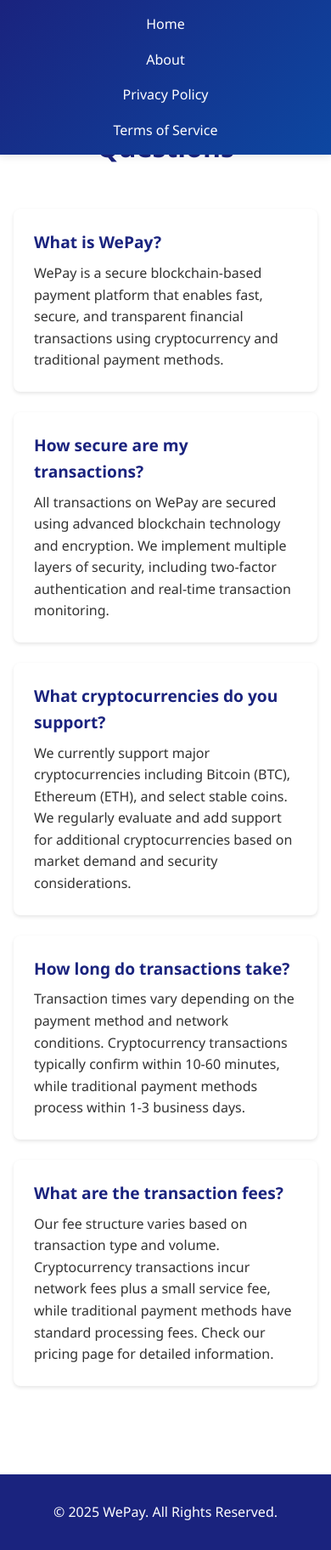
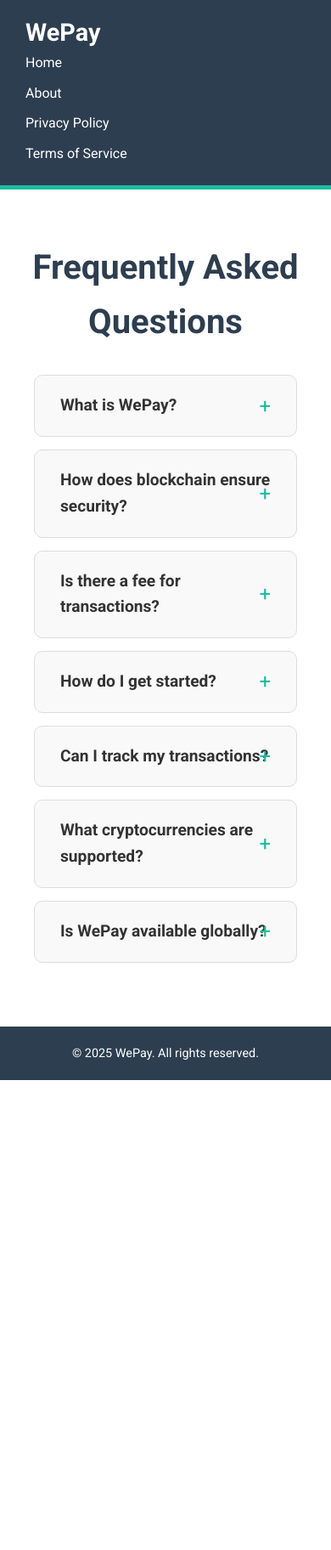
Before and after one commit to Priyank-0401/WePay, a PHP site: page /faq.html in a window 390 px wide. Shown: the whole page at 85% size. After the commit the page ends 1271 px from the top, so only its background shows below. Run offline with PHP 8.4, Linux system fonts and the light colour scheme.

Commit message:
Add files via upload

```diff
--- a/css/faq.css
+++ b/css/faq.css
@@ -1,111 +1,173 @@
-/* Reset and base styles */
+/* Global Styles */
 * {
     margin: 0;
     padding: 0;
     box-sizing: border-box;
   }
 
+  html, body {
+    height: 100%;
+    font-family: 'Roboto', sans-serif;
+    background-color: #f4f7fc;
+    color: #333;
+    line-height: 1.6;
+  }
+
+  /* Flexbox Layout for Sticky Footer */
   body {
-    font-family: 'Segoe UI', system-ui, -apple-system, sans-serif;
-    line-height: 1.6;
+    display: flex;
+    flex-direction: column;
+  }
+
+  main {
+    flex: 1; /* Ensures main content grows to fill the available space */
+    display: flex;
+    flex-direction: column;
+    align-items: center;
+    justify-content: flex-start;
+  }
+
+  /* Navbar */
+  .header {
+    background-color: #2d3e50;
+    padding: 15px 30px;
+  }
+
+  .navbar {
+    display: flex;
+    justify-content: space-between;
+    align-items: center;
+  }
+
+  .logo a {
+    font-size: 1.8rem;
+    font-weight: 700;
+    color: #fff;
+    text-decoration: none;
+  }
+
+  .nav-links {
+    list-style: none;
+    display: flex;
+  }
+
+  .nav-links li {
+    margin-left: 25px;
+  }
+
+  .nav-links a {
+    font-size: 1rem;
+    color: #ffffff;
+    text-decoration: none;
+    transition: color 0.3s ease;
+  }
+
+  .nav-links a:hover,
+  .nav-links a.active {
+    color: #1abc9c;
+  }
+
+  /* FAQ Section */
+  .faq-section {
+    text-align: center;
+    padding: 60px 20px;
+    background-color: #ffffff;
+    border-top: 5px solid #1abc9c;
+  }
+
+  .faq-section h1 {
+    font-size: 2.5rem;
+    color: #2d3e50;
+    margin-bottom: 30px;
+    font-weight: 700;
+  }
+
+  .faq-container {
+    max-width: 900px;
+    margin: 0 auto;
+    text-align: left;
+  }
+
+  .faq {
+    background: #f9f9f9;
+    border: 1px solid #ddd;
+    border-radius: 10px;
+    margin: 15px 0;
+    padding: 20px 30px;
+    transition: all 0.3s ease;
+    cursor: pointer;
+    position: relative;
+  }
+
+  .faq:hover {
+    box-shadow: 0 4px 15px rgba(0, 0, 0, 0.1);
+    transform: scale(1.02);
+  }
+
+  .question {
+    font-size: 1.2rem;
+    font-weight: 600;
     color: #333;
   }
 
-/* Header and Navigation */
-header {
-    background: linear-gradient(135deg, #1a237e, #0d47a1);
-    padding: 1rem 0;
-    position: fixed;
-    width: 100%;
-    top: 0;
-    z-index: 1000;
-    box-shadow: 0 2px 10px rgba(0, 0, 0, 0.1);
+  .answer {
+    font-size: 1rem;
+    color: #555;
+    max-height: 0;
+    overflow: hidden;
+    transition: max-height 0.3s ease, opacity 0.3s ease;
+    opacity: 0;
   }
 
-nav ul {
-    display: flex;
-    justify-content: center;
-    gap: 2rem;
-    list-style: none;
-    max-width: 1200px;
-    margin: 0 auto;
-    padding: 0 1rem;
+  .faq.active .answer {
+    max-height: 100px;
+    opacity: 1;
   }
 
-nav a {
-    color: white;
-    text-decoration: none;
-    font-weight: 500;
-    transition: color 0.3s;
+  .faq::after {
+    content: '+';
+    font-size: 1.5rem;
+    color: #1abc9c;
+    position: absolute;
+    right: 30px;
+    top: 50%;
+    transform: translateY(-50%);
   }
 
-nav a:hover {
-    color: #90caf9;
-}
-
-/* Main Content */
-main {
-    margin-top: 5rem;
-    padding: 2rem;
-    max-width: 1200px;
-    margin-left: auto;
-    margin-right: auto;
-}
-
-.page-title {
-    text-align: center;
-    color: #1a237e;
-    margin-bottom: 3rem;
-    font-size: 2.5rem;
-}
-
-/* FAQ specific styles */
-.faq-container {
-    max-width: 800px;
-    margin: 0 auto;
-}
-
-.faq-item {
-    margin-bottom: 1.5rem;
-    background: white;
-    border-radius: 8px;
-    box-shadow: 0 2px 4px rgba(0, 0, 0, 0.1);
-    padding: 1.5rem;
-    transition: transform 0.3s;
-}
-
-.faq-item:hover {
-    transform: translateY(-2px);
-}
-
-.faq-item h3 {
-    color: #1a237e;
-    margin-bottom: 0.5rem;
-    font-size: 1.2rem;
+  .faq.active::after {
+    content: '-';
   }
 
   /* Footer */
-footer {
-    background: #1a237e;
-    color: white;
+  .footer {
+    background-color: #2d3e50;
+    color: #fff;
     text-align: center;
-    padding: 2rem;
-    margin-top: 4rem;
+    padding: 20px 30px;
+    font-size: 0.9rem;
+    position: relative;
+    bottom: 0;
+    width: 100%;
   }
 
   /* Responsive Design */
   @media (max-width: 768px) {
-    nav ul {
+    .navbar {
       flex-direction: column;
-        text-align: center;
-        gap: 1rem;
+      align-items: flex-start;
     }
 
-    .page-title {
-        font-size: 2rem;
+    .nav-links {
+      flex-direction: column;
+      width: 100%;
     }
 
-    main {
-        padding: 1rem;
+    .nav-links li {
+      margin-left: 0;
+      margin-bottom: 10px;
+    }
+
+    .faq-container {
+      padding: 0 20px;
     }
   }
--- a/faq.html
+++ b/faq.html
@@ -5,11 +5,13 @@
   <meta name="viewport" content="width=device-width, initial-scale=1.0">
   <title>FAQ - WePay</title>
   <link rel="stylesheet" href="css/faq.css">
+  <link href="https://fonts.googleapis.com/css2?family=Roboto:wght@400;500;700&display=swap" rel="stylesheet">
 </head>
 <body>
-    <header>
-        <nav>
-            <ul>
+  <header class="header">
+    <nav class="navbar">
+      <div class="logo"><a href="index.html">WePay</a></div>
+      <ul class="nav-links">
         <li><a href="index.php">Home</a></li>
         <li><a href="about.html">About</a></li>
         <li><a href="privacy.html">Privacy Policy</a></li>
@@ -19,38 +21,52 @@
   </header>
 
   <main>
-        <h1 class="page-title">Frequently Asked Questions</h1>
-
+    <section class="faq-section">
+      <h1>Frequently Asked Questions</h1>
       <div class="faq-container">
-            <div class="faq-item">
-                <h3>What is WePay?</h3>
-                <p>WePay is a secure blockchain-based payment platform that enables fast, secure, and transparent financial transactions using cryptocurrency and traditional payment methods.</p>
+        <!-- FAQ 1 -->
+        <div class="faq">
+          <div class="question">What is WePay?</div>
+          <div class="answer">WePay is a secure blockchain-based platform for cryptocurrency transactions, designed to make transactions simple and efficient.</div>
         </div>
-
-            <div class="faq-item">
-                <h3>How secure are my transactions?</h3>
-                <p>All transactions on WePay are secured using advanced blockchain technology and encryption. We implement multiple layers of security, including two-factor authentication and real-time transaction monitoring.</p>
+        <!-- FAQ 2 -->
+        <div class="faq">
+          <div class="question">How does blockchain ensure security?</div>
+          <div class="answer">Blockchain uses cryptographic hashing and distributed consensus mechanisms to ensure secure, immutable transactions.</div>
         </div>
-
-            <div class="faq-item">
-                <h3>What cryptocurrencies do you support?</h3>
-                <p>We currently support major cryptocurrencies including Bitcoin (BTC), Ethereum (ETH), and select stable coins. We regularly evaluate and add support for additional cryptocurrencies based on market demand and security considerations.</p>
+        <!-- FAQ 3 -->
+        <div class="faq">
+          <div class="question">Is there a fee for transactions?</div>
+          <div class="answer">Yes, a minimal fee is charged to maintain the blockchain network and validate transactions securely.</div>
         </div>
-
-            <div class="faq-item">
-                <h3>How long do transactions take?</h3>
-                <p>Transaction times vary depending on the payment method and network conditions. Cryptocurrency transactions typically confirm within 10-60 minutes, while traditional payment methods process within 1-3 business days.</p>
+        <!-- FAQ 4 -->
+        <div class="faq">
+          <div class="question">How do I get started?</div>
+          <div class="answer">To get started, create an account, set up a wallet, and start making secure blockchain transactions through our platform.</div>
         </div>
-
-            <div class="faq-item">
-                <h3>What are the transaction fees?</h3>
-                <p>Our fee structure varies based on transaction type and volume. Cryptocurrency transactions incur network fees plus a small service fee, while traditional payment methods have standard processing fees. Check our pricing page for detailed information.</p>
+        <!-- FAQ 5 -->
+        <div class="faq">
+          <div class="question">Can I track my transactions?</div>
+          <div class="answer">Yes, you can track all your transactions in real time using our platform's transaction history feature.</div>
+        </div>
+        <!-- FAQ 6 -->
+        <div class="faq">
+          <div class="question">What cryptocurrencies are supported?</div>
+          <div class="answer">WePay supports major cryptocurrencies like Bitcoin, Ethereum, and many others. Visit our supported currencies page for the full list.</div>
+        </div>
+        <!-- FAQ 7 -->
+        <div class="faq">
+          <div class="question">Is WePay available globally?</div>
+          <div class="answer">Yes, WePay is a global platform available in most countries, ensuring fast and secure transactions worldwide.</div>
         </div>
       </div>
+    </section>
   </main>
 
-    <footer>
-        <p>&copy; 2025 WePay. All Rights Reserved.</p>
+  <footer class="footer">
+    <p>© 2025 WePay. All rights reserved.</p>
   </footer>
+
+  <script src="faq.js"></script>
 </body>
 </html>
--- /dev/null
+++ b/faq.js
@@ -0,0 +1,7 @@
+const faqs = document.querySelectorAll('.faq');
+
+faqs.forEach(faq => {
+  faq.addEventListener('click', () => {
+    faq.classList.toggle('active');
+  });
+});
```
Also changed, not shown: css/about.css (+33 -12 lines), css/privacy.css (+138 -71 lines), css/terms.css (+82 -36 lines), privacy.html (+19 -14 lines). Lines whose indentation alone changed are shown as unchanged.
